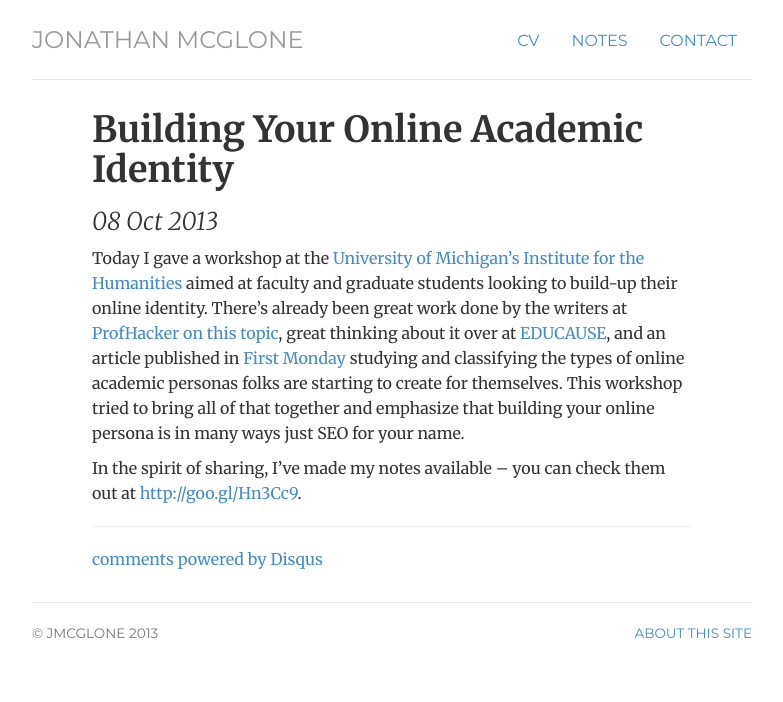
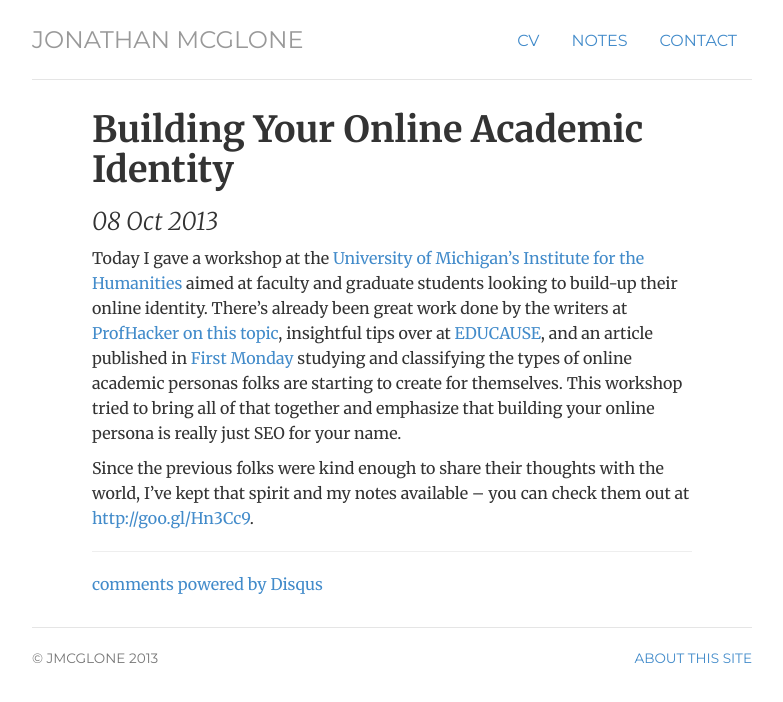
Before and after one commit to jmcglone/jmcglone.github.io, a Jekyll site: the page built from _posts/2013-10-08-building-your-online-academic-identity.md, in a window 1280 px wide. Shown: the top 702 px of the page, without its empty margins (248-1031 px from the left). Built offline with Jekyll 4.4.1, drawn with Linux system fonts in a browser that asks for light colours; comment, search, counter and statistics services are not loaded.

Commit message:
Update 2013-10-08-building-your-online-academic-identity.md

```diff
--- a/_posts/2013-10-08-building-your-online-academic-identity.md
+++ b/_posts/2013-10-08-building-your-online-academic-identity.md
@@ -2,6 +2,6 @@
 layout: post
 title: Building Your Online Academic Identity
 ---
-Today I gave a workshop at the [University of Michigan's Institute for the Humanities](http://www.lsa.umich.edu/humanities/) aimed at faculty and graduate students looking to build-up their online identity. There's already been great work done by the writers at [ProfHacker on this topic](http://chronicle.com/blogs/profhacker/creating-and-maintaining-a-professional-presence-online-a-roundup-and-reflection/43030), great thinking about it over at [EDUCAUSE](http://www.educause.edu/ero/article/intentional-web-presence-10-seo-strategies-every-academic-needs-know), and an article published in [First Monday](http://firstmonday.org/ojs/index.php/fm/article/view/3969/3292) studying and classifying the types of online academic personas folks are starting to create for themselves. This workshop tried to bring all of that together and emphasize that building your online persona is in many ways just SEO for your name.
+Today I gave a workshop at the [University of Michigan's Institute for the Humanities](http://www.lsa.umich.edu/humanities/) aimed at faculty and graduate students looking to build-up their online identity. There's already been great work done by the writers at [ProfHacker on this topic](http://chronicle.com/blogs/profhacker/creating-and-maintaining-a-professional-presence-online-a-roundup-and-reflection/43030), insightful tips over at [EDUCAUSE](http://www.educause.edu/ero/article/intentional-web-presence-10-seo-strategies-every-academic-needs-know), and an article published in [First Monday](http://firstmonday.org/ojs/index.php/fm/article/view/3969/3292) studying and classifying the types of online academic personas folks are starting to create for themselves. This workshop tried to bring all of that together and emphasize that building your online persona is really just SEO for your name.
 
-In the spirit of sharing, I've made my notes available -- you can check them out at <http://goo.gl/Hn3Cc9>.
+Since the previous folks were kind enough to share their thoughts with the world, I've kept that spirit and my notes available -- you can check them out at <http://goo.gl/Hn3Cc9>.
```
